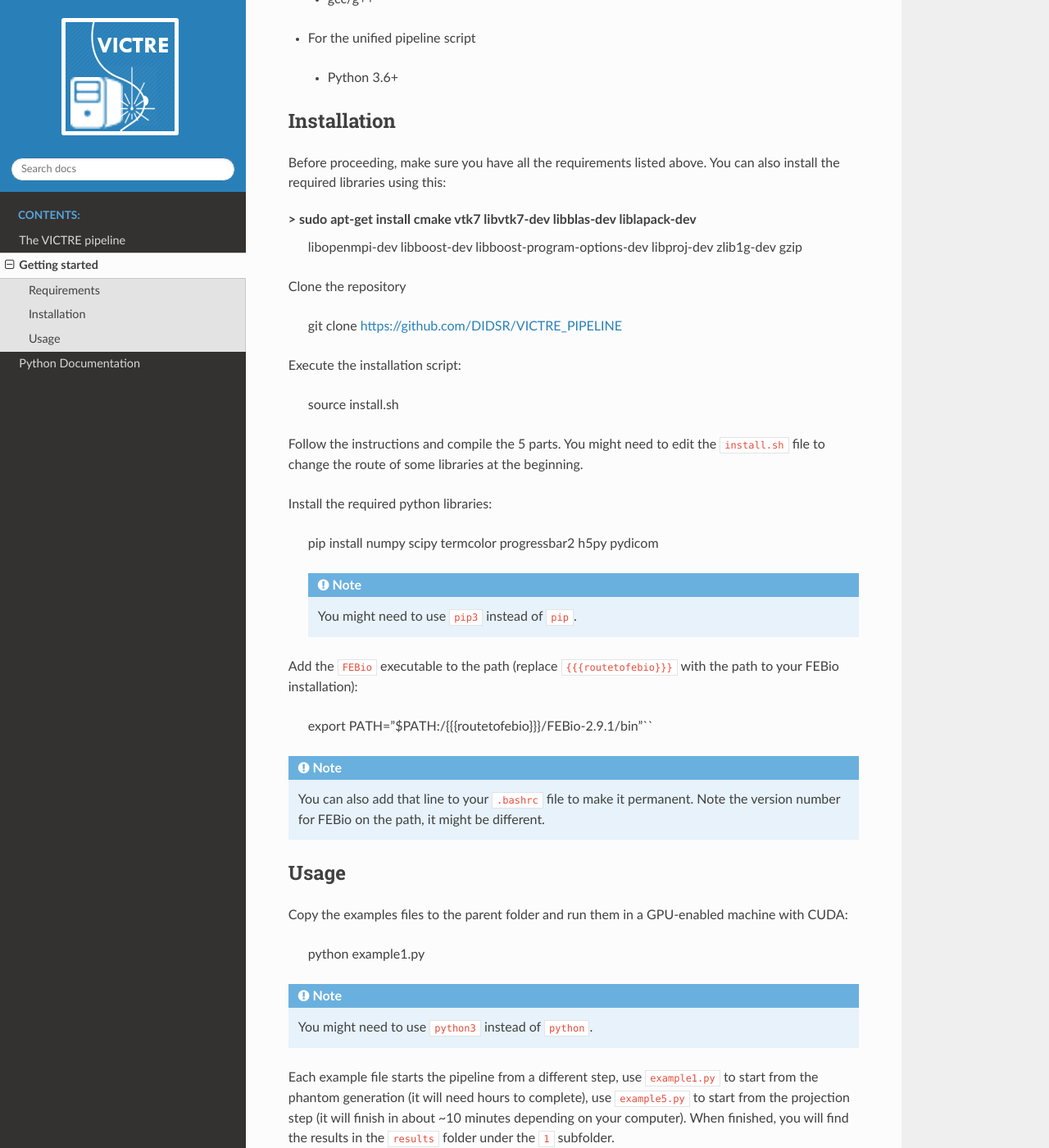
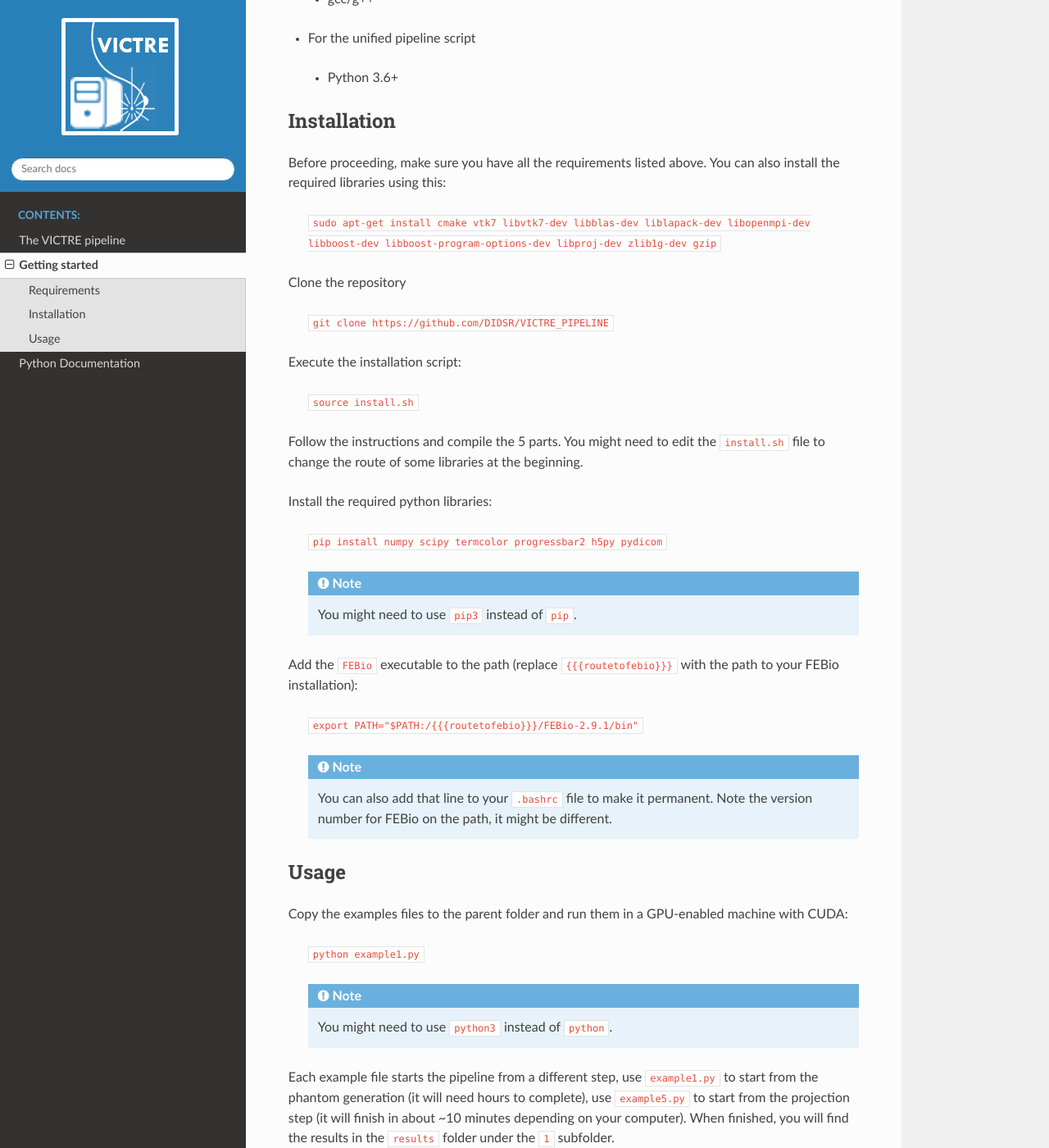
Before and after one commit to DIDSR/VICTRE_PIPELINE, a Sphinx documentation site: the page built from doc/started.rst, in a window 1280 px wide and 1400 px high, scrolled down 1045 px. Shown: the whole window at 82% size. Built offline with Sphinx 7.4.7 and the Read the Docs theme 2.0.0, drawn with Linux system fonts in a browser that asks for light colours.

Commit message:
Update documentation

```diff
--- a/doc/started.rst
+++ b/doc/started.rst
@@ -50,18 +50,15 @@ Installation
 Before proceeding, make sure you have all the requirements listed above.
 You can also install the required libraries using this:
 
-> sudo apt-get install cmake vtk7 libvtk7-dev libblas-dev liblapack-dev
-                       libopenmpi-dev libboost-dev
-                       libboost-program-options-dev libproj-dev
-                       zlib1g-dev gzip
+    ``sudo apt-get install cmake vtk7 libvtk7-dev libblas-dev liblapack-dev libopenmpi-dev libboost-dev libboost-program-options-dev libproj-dev zlib1g-dev gzip``
 
 Clone the repository
 
-    git clone https://github.com/DIDSR/VICTRE_PIPELINE
+    ``git clone https://github.com/DIDSR/VICTRE_PIPELINE``
 
 Execute the installation script:
 
-    source install.sh
+    ``source install.sh``
 
 Follow the instructions and compile the 5 parts. You might need to edit
 the ``install.sh`` file to change the route of some libraries at the
@@ -69,18 +66,18 @@ beginning.
 
 Install the required python libraries:
 
-    pip install numpy scipy termcolor progressbar2 h5py pydicom
+    ``pip install numpy scipy termcolor progressbar2 h5py pydicom``
 
     .. note:: You might need to use ``pip3`` instead of ``pip``.
 
 Add the ``FEBio`` executable to the path (replace ``{{{routetofebio}}}``
 with the path to your FEBio installation):
 
-    export PATH="$PATH:/{{{routetofebio}}}/FEBio-2.9.1/bin"``
+    ``export PATH="$PATH:/{{{routetofebio}}}/FEBio-2.9.1/bin"``
 
-.. note:: You can also add that line to your ``.bashrc`` file to make it
-    permanent. Note the version number for FEBio on the path, it might
-    be different.
+    .. note:: You can also add that line to your ``.bashrc`` file to make it
+        permanent. Note the version number for FEBio on the path, it might
+        be different.
 
 Usage
 -----
@@ -88,9 +85,9 @@ Usage
 Copy the examples files to the parent folder and run them in a
 GPU-enabled machine with CUDA:
 
-    python example1.py
+    ``python example1.py``
 
-.. note:: You might need to use ``python3`` instead of ``python``.
+    .. note:: You might need to use ``python3`` instead of ``python``.
 
 Each example file starts the pipeline from a different step, use
 ``example1.py`` to start from the phantom generation (it will need hours
```
Also changed, not shown: 1 other file.
